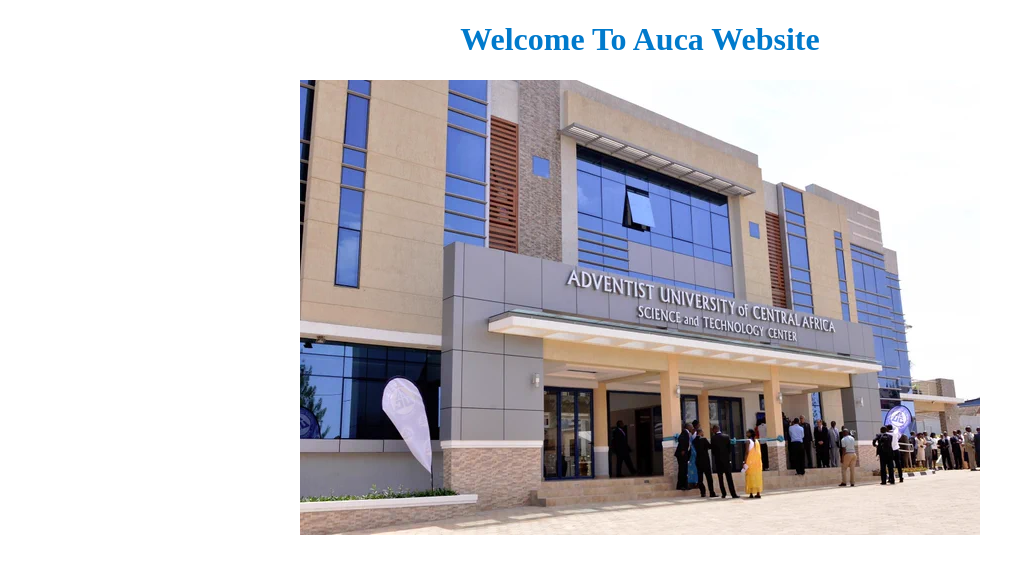
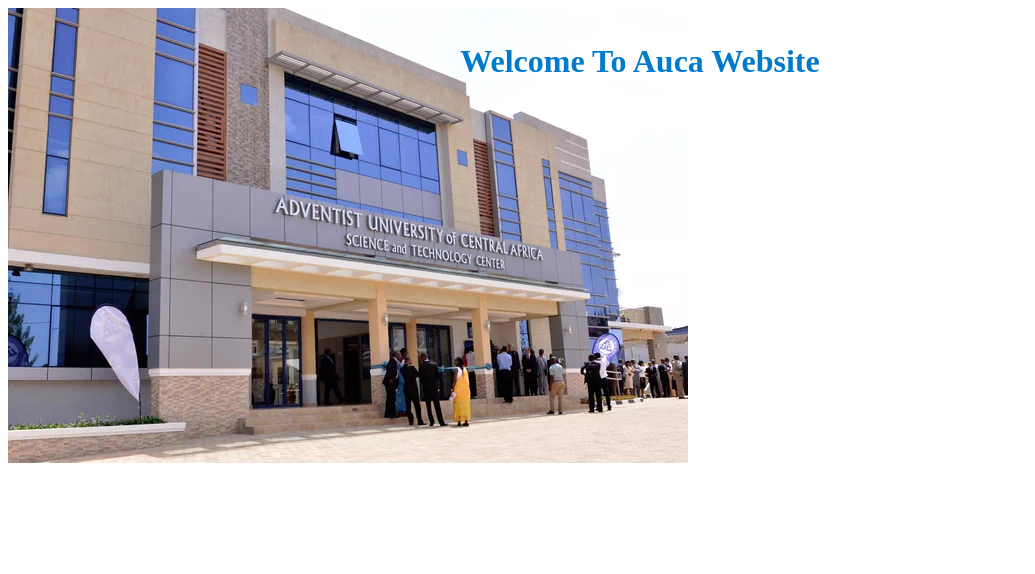
Before and after one commit to Iteka006/StudentsRegistration, a plain HTML site: page welcomepage.html in a window 1280 px wide. Shown: the whole page, without its empty margins (0-1035 px from the left). Drawn offline with Linux system fonts and the light colour scheme.

Commit message:
Add files via upload

```diff
--- a/welcome.css
+++ b/welcome.css
@@ -1,9 +1,20 @@
-.image {
+
+.image-container {
+    position: relative;
     text-align: center;
-
 }
 
+
+.image {
+    max-width: 100%;
+    height: auto;
+}
+
+
 #welcomewords {
-    text-align: center;
-    color:#007acc;
+    position: absolute;
+    top: 5%;
+    left: 50%;
+    transform: translate(-50%, -50%);
+    color: #007acc;
 }
```
